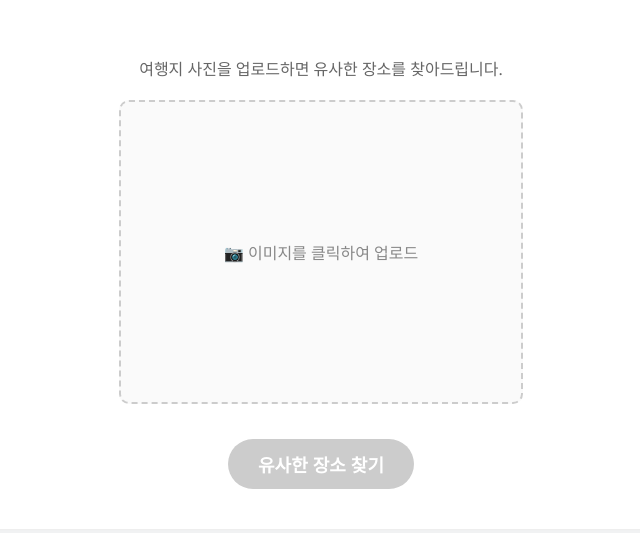
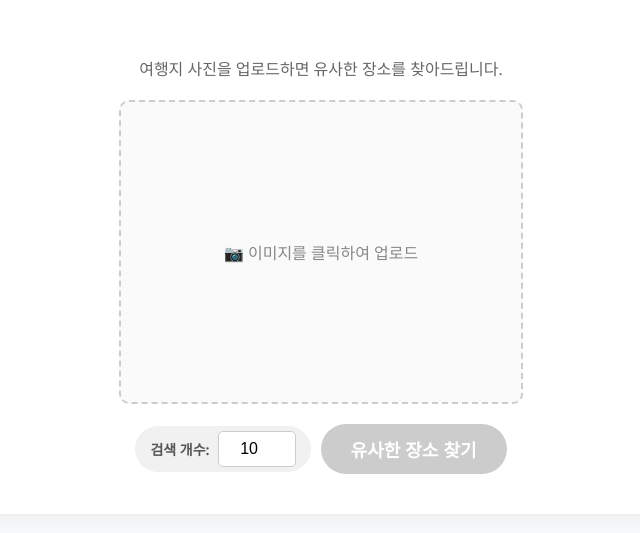
Before and after one commit to wjddnr0920/trip_recommend, a FastAPI app: page / in a window 1280 px wide. Shown: the part 118-651 px from the top of the page, without its empty margins (319-959 px from the left). Run offline with FastAPI, Linux system fonts and the light colour scheme; parts of the project's set-up code (start-up, migrations or seed data) failed here and were passed over.

Commit message:
[feature] - 검색할 이미지의 개수를 사용자가 선택할 수 있게 업데이트

```diff
--- a/app.py
+++ b/app.py
@@ -9,7 +9,7 @@ from PIL import Image
 import io
 from contextlib import asynccontextmanager
 
-from fastapi import FastAPI, File, UploadFile, Request, HTTPException
+from fastapi import FastAPI, File, UploadFile, Request, HTTPException, Form
 from fastapi.responses import HTMLResponse, FileResponse
 from fastapi.templating import Jinja2Templates
 from fastapi.staticfiles import StaticFiles
@@ -71,7 +71,8 @@ async def read_root(request: Request):
     return templates.TemplateResponse("index.html", {"request": request})
 
 @app.post("/search")
-async def search_image(file: UploadFile = File(...)):
+# top_k 파라미터를 Form으로 받음 (기본값 10)
+async def search_image(file: UploadFile = File(...), top_k: int = Form(10)):
     """이미지를 업로드받아 중복 없는 검색 수행"""
     try:
         contents = await file.read()
@@ -93,8 +94,8 @@ async def search_image(file: UploadFile = File(...)):
         id_map = resources["id_map"]
 
         # --- 수정된 부분: 중복 제거 로직 ---
-        target_k = 10  # 최종적으로 보여줄 개수
-        fetch_k = 50   # 중복을 고려해 넉넉하게 가져올 후보 개수
+        target_k = top_k  # 최종적으로 보여줄 개수
+        fetch_k = max(50, target_k*3)   # 중복을 고려해 넉넉하게 가져올 후보 개수(최소 50개, 요청이 많으면 요청 * 3배)
 
         real_k = min(fetch_k, index.ntotal)
         distances, indices = index.search(query_vector, real_k)
@@ -109,7 +110,7 @@ async def search_image(file: UploadFile = File(...)):
             if idx_item in id_map:
                 file_path = os.path.join("/home/workspace/data", id_map[idx_item])
                 score = float(distances[0][i])
-                filename = os.path.basename(file_path) # 경로에서 파일명만 추출 (예: 'A.jpg')
+                filename = os.path.basename(file_path)[:-4] # 경로에서 파일명만 추출 (예: 'A.jpg' -> 'A')
 
                 # 이미 나온 파일명인지 확인
                 if filename in seen_filenames:
--- a/templates/index.html
+++ b/templates/index.html
@@ -22,10 +22,25 @@
         .preview-area img { max-width: 100%; max-height: 100%; object-fit: contain; z-index: 2; }
         .preview-text { color: #888; font-size: 16px; z-index: 1; }
 
+        .controls {
+            margin-top: 20px; display: flex; justify-content: center; gap: 10px; align-items: center;
+        }
+
+        /* --- 수정된 부분: 입력 필드 스타일 --- */
+        .input-group {
+            display: flex; align-items: center; gap: 8px; background: #f1f1f1; padding: 5px 15px; border-radius: 25px;
+        }
+        .input-group label { font-size: 14px; font-weight: bold; color: #555; }
+        .input-group input {
+            width: 60px; padding: 8px; border: 1px solid #ccc; border-radius: 5px;
+            text-align: center; font-size: 16px; outline: none;
+        }
+        .input-group input:focus { border-color: #4CAF50; }
+
         .btn-search {
             background-color: #4CAF50; color: white; padding: 12px 30px; border: none;
             border-radius: 25px; cursor: pointer; font-size: 18px; font-weight: bold;
-            transition: background 0.3s; margin-top: 15px;
+            transition: background 0.3s;
         }
         .btn-search:hover { background-color: #45a049; }
         .btn-search:disabled { background-color: #ccc; cursor: not-allowed; }
@@ -77,11 +92,19 @@
             <span class="preview-text" id="previewText">📷 이미지를 클릭하여 업로드</span>
             <img id="previewImg" style="display: none;">
         </div>
-        <button class="btn-search" id="searchBtn" onclick="performSearch()" disabled>유사한 장소 찾기</button>
+
+        <div class="controls">
+            <!-- 수정된 부분: 직접 입력 필드 -->
+            <div class="input-group">
+                <label for="topKInput">검색 개수:</label>
+                <input type="number" id="topKInput" value="10" min="1" max="100">
+            </div>
+            <button class="btn-search" id="searchBtn" onclick="performSearch()" disabled>유사한 장소 찾기</button>
+        </div>
     </div>
 
     <div class="results-section" id="resultsArea">
-        <div class="section-title">검색 결과 (Top 10)</div>
+        <div class="section-title">검색 결과</div>
         <div class="grid-container" id="resultsGrid"></div>
     </div>
 
@@ -95,6 +118,7 @@
         const previewImg = document.getElementById('previewImg');
         const previewText = document.getElementById('previewText');
         const searchBtn = document.getElementById('searchBtn');
+        const topKInput = document.getElementById('topKInput'); // 입력 필드
         const resultsArea = document.getElementById('resultsArea');
         const resultsGrid = document.getElementById('resultsGrid');
         const loading = document.getElementById('loading');
@@ -107,7 +131,6 @@
                     previewImg.style.display = 'block';
                     previewText.style.display = 'none';
                     searchBtn.disabled = false;
-                    // 새 이미지를 올리면 이전 결과 숨김
                     resultsArea.style.display = 'none';
                 }
                 reader.readAsDataURL(e.target.files[0]);
@@ -118,11 +141,25 @@
             const file = fileInput.files[0];
             if (!file) return;
 
+            // 입력 값 검증
+            let topK = parseInt(topKInput.value);
+            if (isNaN(topK) || topK < 1) {
+                alert("검색 개수는 1 이상의 숫자여야 합니다.");
+                topKInput.value = 10;
+                return;
+            }
+            if (topK > 100) {
+                alert("검색 개수는 최대 100개까지만 가능합니다.");
+                topKInput.value = 100;
+                topK = 100;
+            }
+
             loading.style.display = 'flex';
             resultsGrid.innerHTML = '';
 
             const formData = new FormData();
             formData.append('file', file);
+            formData.append('top_k', topK); // 입력된 값 전송
 
             try {
                 const response = await fetch('/search', {
@@ -155,7 +192,6 @@
             }
 
             results.forEach(item => {
-                // 이미지 경로 인코딩
                 const imgUrl = `/image_proxy?path=${encodeURIComponent(item.path)}`;
 
                 const card = document.createElement('div');
@@ -173,7 +209,6 @@
                 resultsGrid.appendChild(card);
             });
 
-            // 결과 영역으로 스크롤 이동
             resultsArea.scrollIntoView({ behavior: 'smooth' });
         }
     </script>
```
